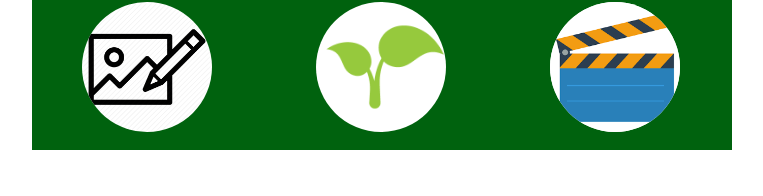
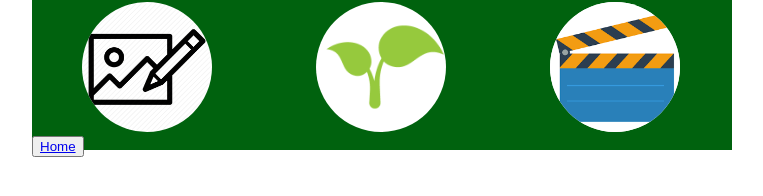
Before and after one commit to joshseve/Intelectuales, a plain HTML site: page Reyna/reyna.html in a window 1280 px wide. Shown: the part 520-716 px from the top of the page, without its empty margins (126-889 px from the left). Drawn offline with Linux system fonts and the light colour scheme.

Commit message:
Update reyna.html

```diff
--- a/Reyna/reyna.html
+++ b/Reyna/reyna.html
@@ -15,6 +15,7 @@
 		 	<img class="icon" src="img/img1.png">
 			<img class="icon" src="img/img2.png">
 			<img class="icon" src="img/img3.png">
+			<button class="back"><a class="link" href="#">Home</a></button>
 		</div>
 	</section>
 
```
